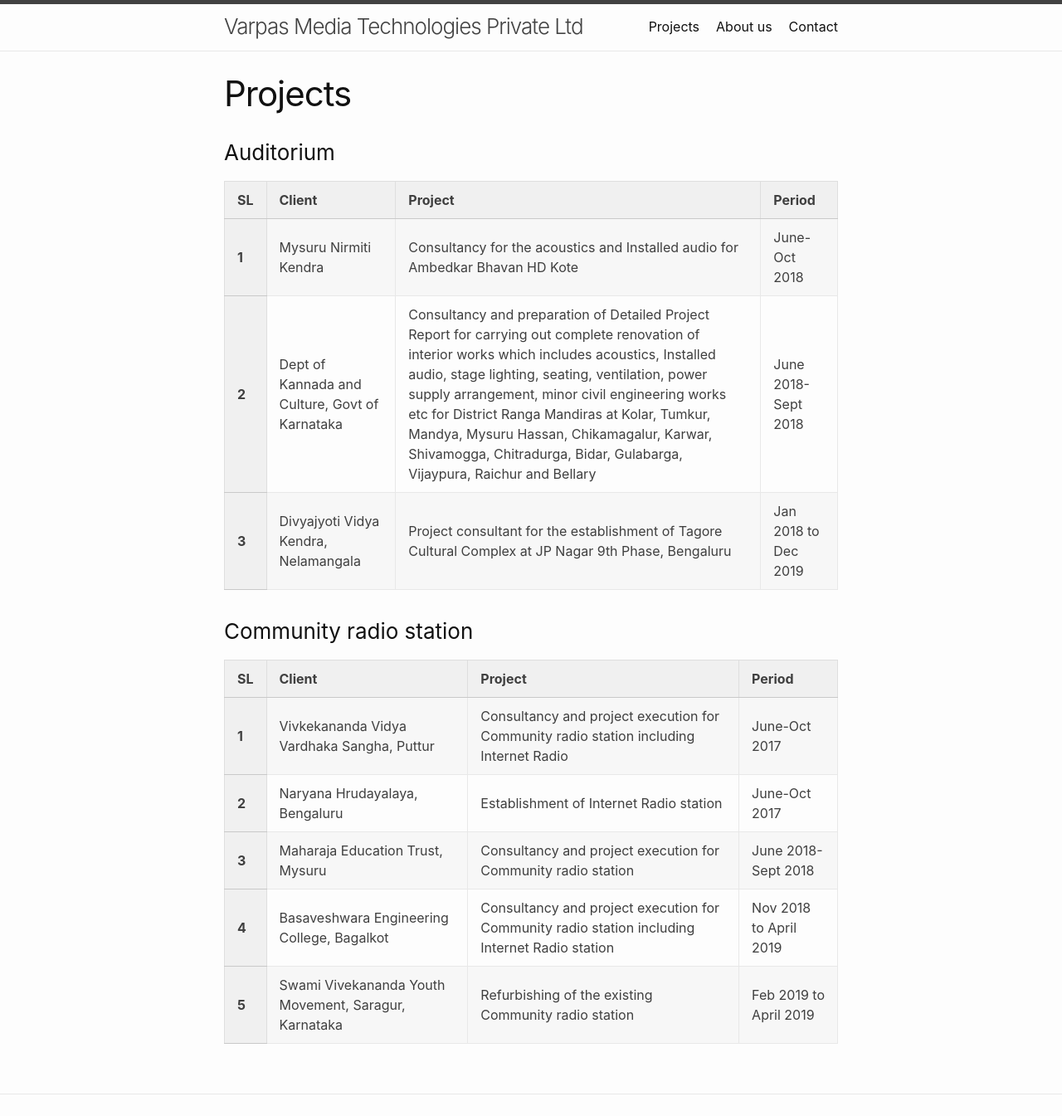
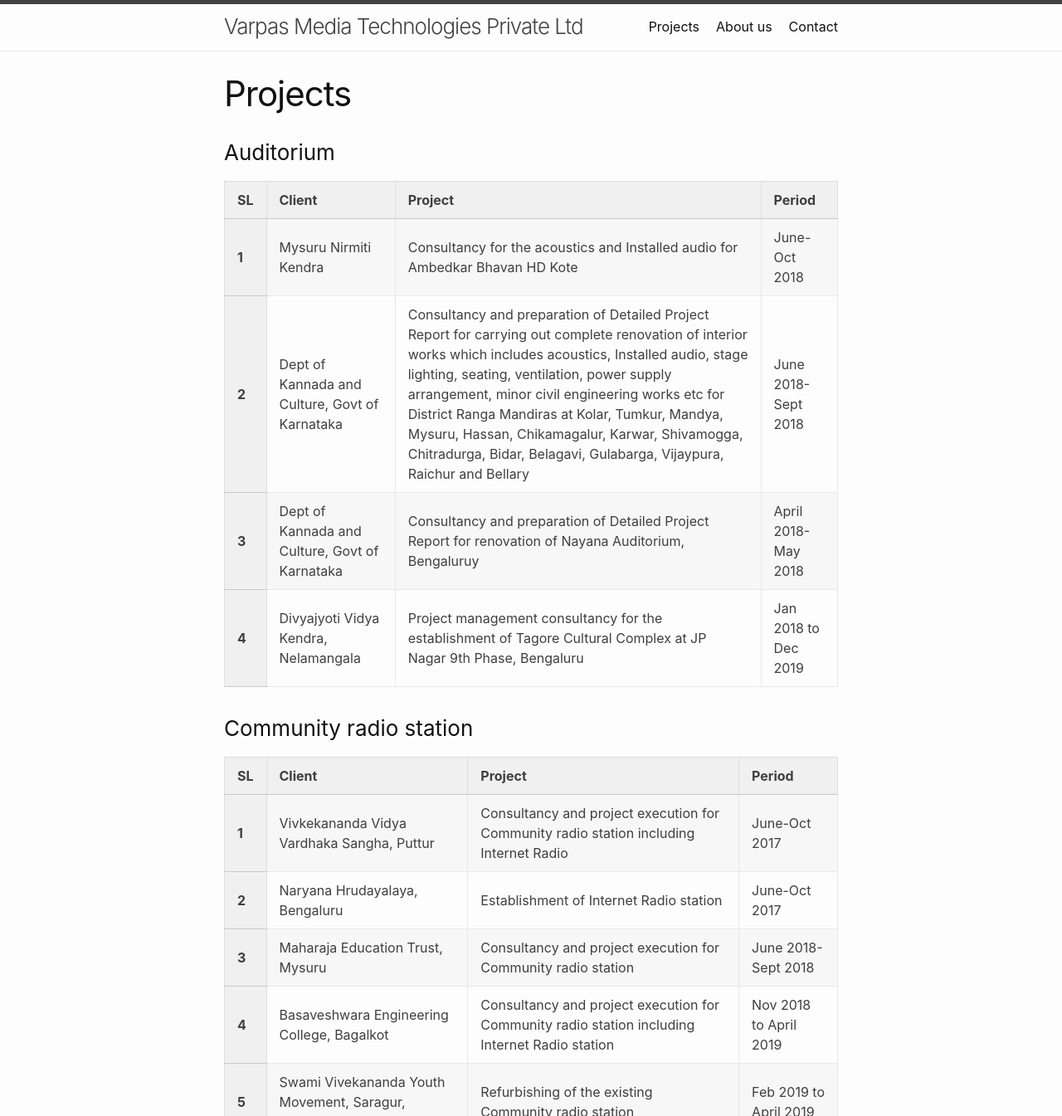
Before and after one commit to VarpasMedia/VarpasMedia.github.io, a Jekyll site: the page built from Projects.md, in a window 1280 px wide and 1400 px high, cut to the strip 0-1345 px from the top of the window. Shown: the whole strip at 83% size. Built offline with Jekyll 4.4.1, drawn with Linux system fonts in a browser that asks for light colours; our own code applies the rules of GitHub Pages for plain Markdown files; some of the changed text lies outside the part shown.

Commit message:
Update Projects.md

```diff
--- a/Projects.md
+++ b/Projects.md
@@ -5,6 +5,8 @@ permalink: /Projects/
 ---
 
 ### Auditorium
+
+
 
 <table>
     <tr>
@@ -24,15 +26,25 @@ permalink: /Projects/
     <tr>
 	<th>2</th>
         <td>Dept of Kannada and Culture, Govt of Karnataka</td>
-        <td>Consultancy and preparation of Detailed Project Report for carrying out complete renovation of interior works which includes acoustics, Installed audio, stage lighting, seating, ventilation, power supply arrangement, minor civil engineering works etc for District Ranga Mandiras at  Kolar, Tumkur, Mandya, Mysuru
-		Hassan, Chikamagalur, Karwar, Shivamogga, Chitradurga, Bidar, Gulabarga, Vijaypura, Raichur and Bellary</td>
+        <td>Consultancy and preparation of Detailed Project Report for carrying out complete renovation of interior works which includes
+		acoustics, Installed audio, stage lighting, seating, ventilation, power supply arrangement, minor civil engineering works etc for
+		District Ranga Mandiras at  Kolar, Tumkur, Mandya, Mysuru, Hassan, Chikamagalur, Karwar, Shivamogga, Chitradurga, Bidar, Belagavi,
+					    Gulabarga, Vijaypura, Raichur and Bellary</td>
         <td>June 2018-Sept 2018</td>
     </tr>
 
     <tr>
 	<th>3</th>
+        <td>Dept of Kannada and Culture, Govt of Karnataka</td>
+        <td>Consultancy and preparation of Detailed Project Report for renovation of Nayana Auditorium, Bengaluruy</td>
+        <td> April 2018-May 2018</td>
+    </tr>
+
+
+    <tr>
+	<th>4</th>
         <td>Divyajyoti Vidya Kendra, Nelamangala</td>
-        <td>Project consultant for the establishment of Tagore Cultural Complex at JP Nagar 9th Phase, Bengaluru</td>
+        <td>Project management consultancy for the establishment of Tagore Cultural Complex at JP Nagar 9th Phase, Bengaluru</td>
         <td>Jan 2018 to Dec 2019</td>
     </tr>
 </table>
@@ -83,3 +95,45 @@ permalink: /Projects/
     </tr>
 
 </table>
+
+### e-Classroom and Lecture Halls
+<table>
+
+    <tr>
+        <th>SL</th>
+	<th>Client</th>
+        <th>Project</th>
+        <th>Period</th>
+    </tr>
+
+    <tr>
+        <th>1</th>
+	<td>The Mythic SocietyBengaluru</td>
+        <td>Installed audio at Daly Hall</td>
+        <td>June-Oct 2018</td>
+    </tr>
+
+    <tr>
+        <th>2</th>
+	<td>Dept of ECE, Indian Institute of Science, Bengaluru</td>
+        <td>Project execution for acoustics, installed audio and Projection in 2 class rooms</td>
+        <td>June-Oct 2018</td>
+    </tr>
+
+    <tr>
+        <th>3</th>
+	<td>The Mythic Society Bengaluru</td>
+        <td>Project execution for acoustics, installed audio and Projection at Centenary Hall</td>
+        <td>June 2018 to April 2019</td>
+    </tr>
+
+    <tr>
+	<th>4</th>
+        <td>Basaveshwar Engienering College, Bagalkot</td>
+        <td>Acoustic treatment in 7 numbers of classrooms/seminar halls</td>
+        <td>Jan-March 2019</td>
+    </tr>
+
+
+
+</table>
```
